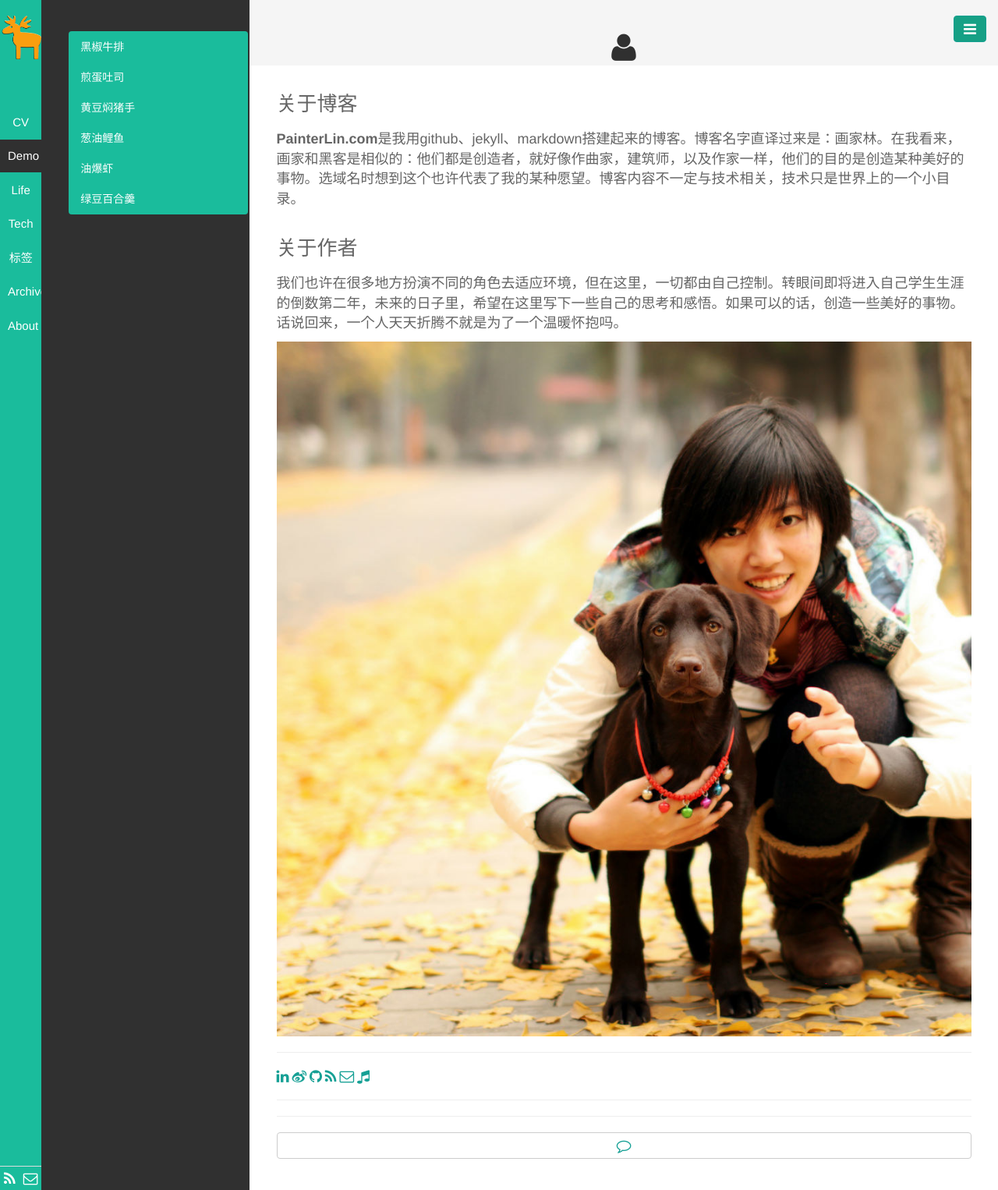
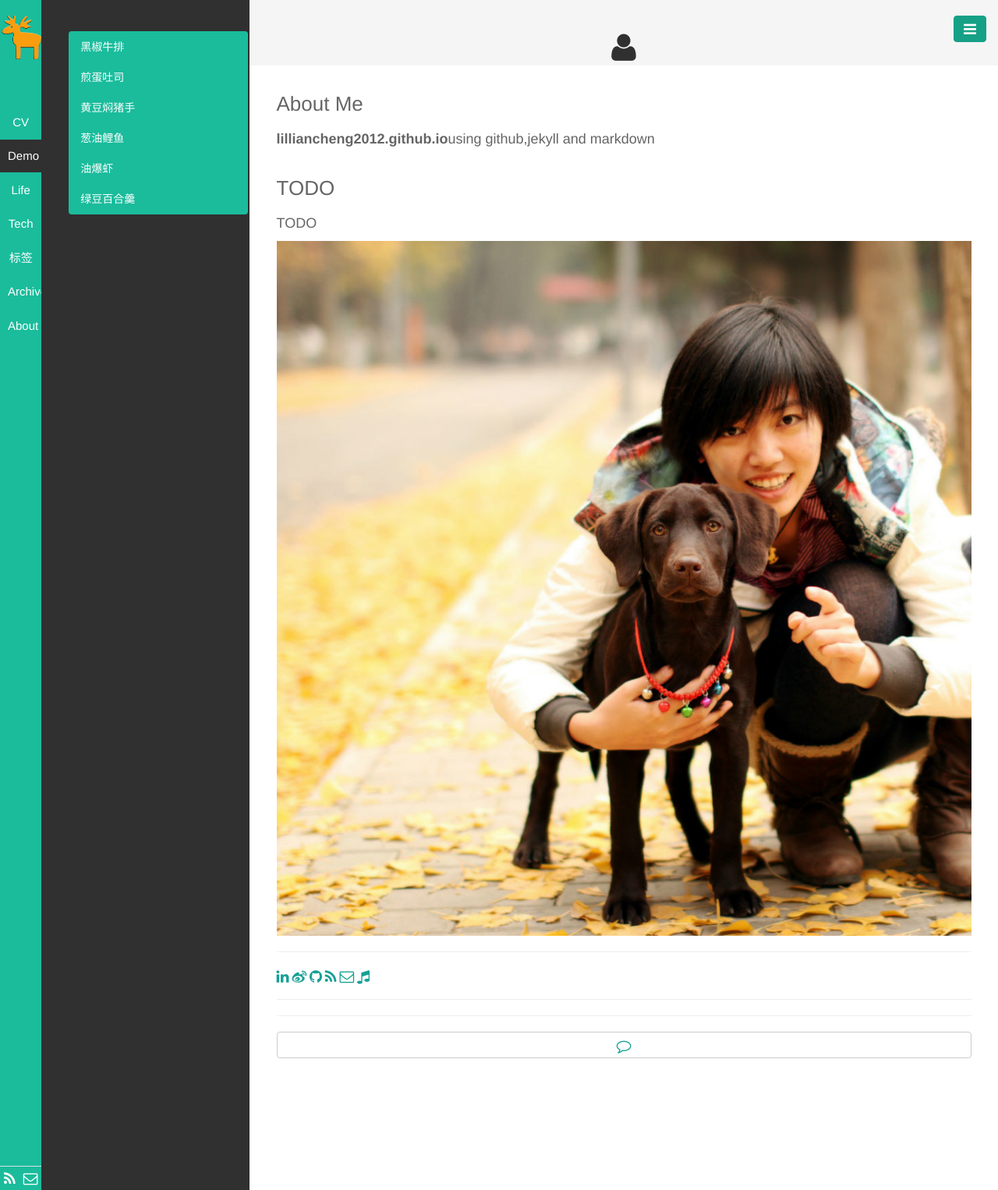
Before and after one commit to lilliancheng2012/lilliancheng2012.github.io, a Jekyll site: the page built from pages/about.html, in a window 1280 px wide. Shown: the whole page at 78% size. Built offline with Jekyll 4.4.1, drawn with Linux system fonts in a browser that asks for light colours; Markdown is read by kramdown in place of the engine named in the settings.

Commit message:
change about page

```diff
--- a/pages/about.html
+++ b/pages/about.html
@@ -1,13 +1,13 @@
 ---
 layout: page_title
 title: <i class="fa fa-user fa-lg"></i>
-titlename: 关于
+titlename: About Me
 ---
-<h3>关于博客</h3>
-<p style=font-size:18px><B>PainterLin.com</B>是我用github、jekyll、markdown搭建起来的博客。博客名字直译过来是：画家林。在我看来，画家和黑客是相似的：他们都是创造者，就好像作曲家，建筑师，以及作家一样，他们的目的是创造某种美好的事物。选域名时想到这个也许代表了我的某种愿望。博客内容不一定与技术相关，技术只是世界上的一个小目录。</p>
+<h3>About Me</h3>
+<p style=font-size:18px><B>lilliancheng2012.github.io</B>using github,jekyll and markdown</p>
 
-<h3>关于作者</h3>
-<p style=font-size:18px>我们也许在很多地方扮演不同的角色去适应环境，但在这里，一切都由自己控制。转眼间即将进入自己学生生涯的倒数第二年，未来的日子里，希望在这里写下一些自己的思考和感悟。如果可以的话，创造一些美好的事物。话说回来，一个人天天折腾不就是为了一个温暖怀抱吗。</p>
+<h3>TODO</h3>
+<p style=font-size:18px>TODO</p>
 
 <center><img src="/public/img/dog.jpg" style="width:100%"></center>
 
```
